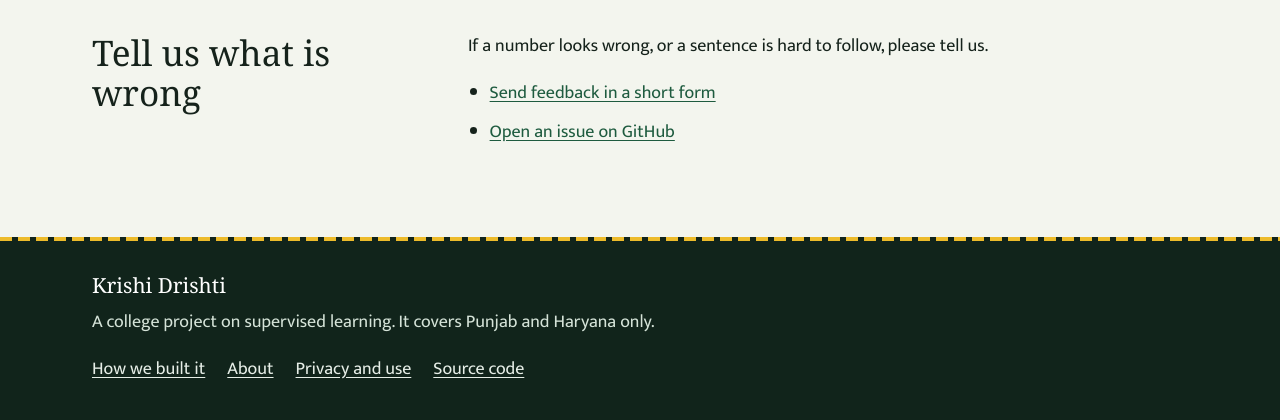
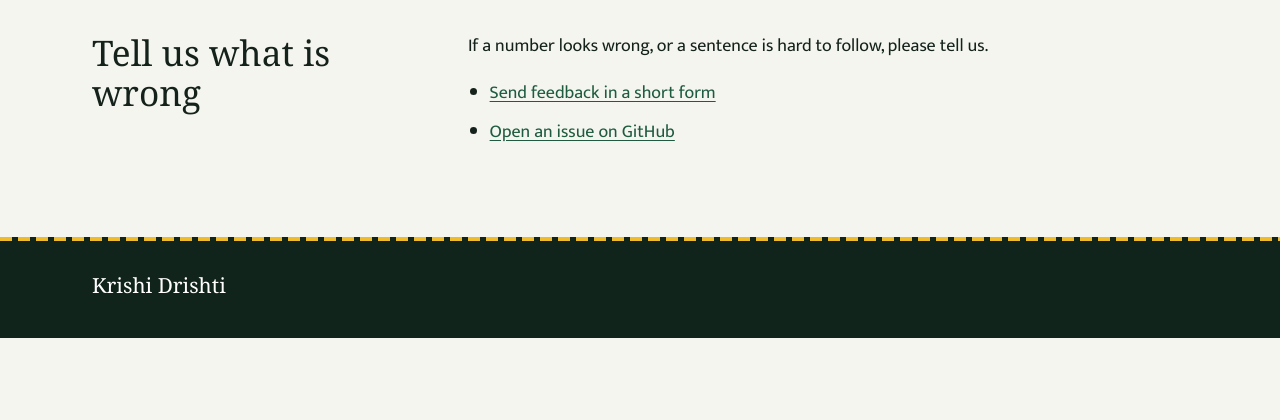
Before and after one commit to Nishita-Rathee10/krishidrishti, a Flask app: page /about in a window 1280 px wide. Shown: the part 1396-1816 px from the top of the page. After the commit the page ends 1734 px from the top, so only its background shows below. Run offline with Flask 3, Linux system fonts and the light colour scheme; some web fonts are replaced.

Commit message:
Simplify footer
Co-Authored-By: Claude Sonnet 5.5 <noreply@anthropic.com>

Claude-Session: https://claude.ai/code/session_011McSsWdFLoHuYmCFPQNFKX

```diff
--- a/templates/base.html
+++ b/templates/base.html
@@ -60,14 +60,7 @@
   <footer class="site-footer">
     <div class="stitch stitch-sarson" aria-hidden="true"></div>
     <div class="wrap footer-row">
-      <p class="footer-name">{{ _("Krishi Drishti") }}</p>
-      <p>{{ _("A college project on supervised learning. It covers Punjab and Haryana only.") }}</p>
-      <nav class="footer-nav" aria-label="{{ _('About this site') }}">
-        <a href="{{ lurl('methods_page') }}">{{ _("How we built it") }}</a>
-        <a href="{{ lurl('about_page') }}">{{ _("About") }}</a>
-        <a href="{{ lurl('privacy_page') }}">{{ _("Privacy and use") }}</a>
-        <a href="{{ repo_url }}">{{ _("Source code") }}</a>
-      </nav>
+      <p class="footer-name" style="margin: 0;">{{ _("Krishi Drishti") }}</p>
     </div>
   </footer>
   {% block scripts %}{% endblock %}
```
